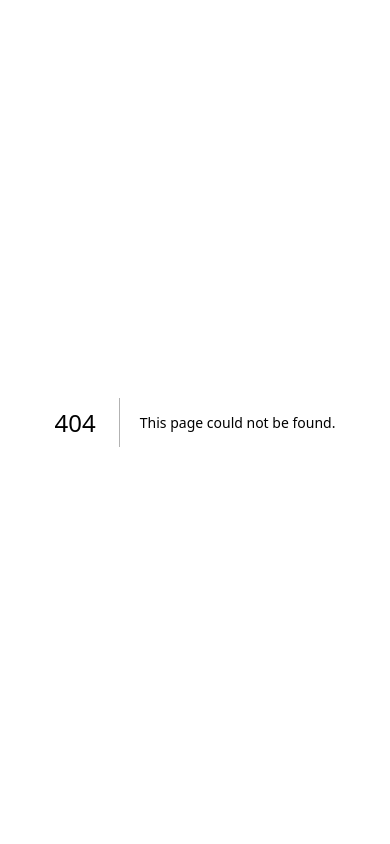
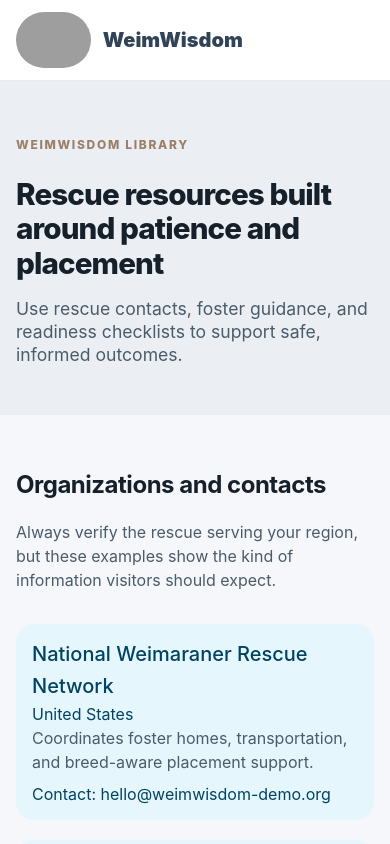
Before and after one commit to evilbeliver/weimwisdom, a Next.js app: page /rescue in a window 390 px wide. Before the commit this address had no page. Shown: the top 844 px of the page. Built offline with nearby package versions, Linux system fonts and the light colour scheme; grey boxes are pictures that could not be loaded; some icons are missing.

Commit message:
fixed styling to be more mobile friendly for heading sizes

```diff
--- a/src/components/PageHero.tsx
+++ b/src/components/PageHero.tsx
@@ -13,10 +13,10 @@ export function PageHero({ title, description }: PageHeroProps) {
           <Typography component="p" variant="overline" color="secondary.main" sx={{ letterSpacing: '0.14em', fontWeight: 800 }}>
             WeimWisdom library
           </Typography>
-          <Typography variant="h1" sx={{ fontSize: { xs: '2.75rem', md: '4rem' } }}>
+          <Typography variant="h1" sx={{ fontSize: { xs: '1.85rem', sm: '2.5rem', md: '4rem' } }}>
             {title}
           </Typography>
-          <Typography component="p" variant="h5" color="text.secondary">
+          <Typography component="p" variant="h5" color="text.secondary" sx={{ fontSize: { xs: '1.1rem', sm: '1.25rem', md: '1.5rem' } }}>
             {description}
           </Typography>
         </Stack>
--- a/src/components/SectionBlock.tsx
+++ b/src/components/SectionBlock.tsx
@@ -29,7 +29,7 @@ export function SectionBlock({
               {eyebrow}
             </Typography>
           ) : null}
-          <Typography variant="h2">{title}</Typography>
+          <Typography variant="h2" sx={{ fontSize: { xs: '1.5rem', sm: '2rem', md: '2.5rem' } }}>{title}</Typography>
           {Array.isArray(description) ? (
             <Stack spacing={2} maxWidth={760}>
               {description.map((paragraph, index) => (
--- a/src/pages/index.tsx
+++ b/src/pages/index.tsx
@@ -54,8 +54,8 @@ export default function HomePage() {
           <Grid container spacing={3}>
             <Grid size={{ xs: 12, md: 8 }}>
               <Stack spacing={2.5}>
-                <Typography variant="h2">Continue at your own Risk</Typography>
-                <Typography color="text.secondary">
+                <Typography variant="h2" sx={{ fontSize: { xs: '1.5rem', sm: '2rem', md: '2.5rem' } }}>Continue at your own Risk</Typography>
+                <Typography color="text.secondary" sx={{ fontSize: { xs: '1rem', sm: '1rem', md: '1.125rem' } }}>
                   I warned you, turn back now..progressing further will lead you futher down the weim rabbit hole, and you may never look at dogs the same way again. But if you&apos;re ready to embrace the chaos, click through to explore training tips, activities, rescue resources, and more to keep your Weimaraner happy and fulfilled.
                 </Typography>
                 <Stack direction={{ xs: 'column', sm: 'row' }} spacing={2}>
--- /dev/null
+++ b/src/pages/rescue.tsx
@@ -0,0 +1,33 @@
+import { Alert, Stack, Typography } from '@mui/material';
+import { PageHero } from '@/components/PageHero';
+import { SectionBlock } from '@/components/SectionBlock';
+import { SiteLayout } from '@/components/SiteLayout';
+import { fallbackMessage, rescueOrganizations } from '@/data/siteContent';
+
+export default function RescuePage() {
+  return (
+    <SiteLayout title="Rescue | WeimWisdom" description="Weimaraner rescue contacts and preparation resources.">
+      <PageHero
+        title="Rescue resources built around patience and placement"
+        description="Use rescue contacts, foster guidance, and readiness checklists to support safe, informed outcomes."
+      />
+      <SectionBlock
+        title="Organizations and contacts"
+        description="Always verify the rescue serving your region, but these examples show the kind of information visitors should expect."
+        hasContent={rescueOrganizations.length > 0}
+        fallback={fallbackMessage}
+      >
+        <Stack spacing={2.5}>
+          {rescueOrganizations.map((rescue) => (
+            <Alert key={rescue.organization} severity="info" icon={false}>
+              <Typography variant="h6">{rescue.organization}</Typography>
+              <Typography>{rescue.location}</Typography>
+              <Typography color="text.secondary">{rescue.description}</Typography>
+              <Typography sx={{ mt: 1 }}>Contact: {rescue.contact}</Typography>
+            </Alert>
+          ))}
+        </Stack>
+      </SectionBlock>
+    </SiteLayout>
+  );
+}
--- a/src/pages/training.tsx
+++ b/src/pages/training.tsx
@@ -38,10 +38,10 @@ export default function TrainingPage() {
         <Box sx={{ textAlign: 'center', py: 4 }}>
           <Stack spacing={3} alignItems="center">
             <YouTubeIcon sx={{ fontSize: 64, color: '#FF0000' }} />
-            <Typography variant="h3" gutterBottom>
+            <Typography variant="h3" gutterBottom sx={{ fontSize: { xs: '1.35rem', sm: '1.75rem', md: '2.25rem' } }}>
               Subscribe to our YouTube channel Balanced Leash for exclusive training content
             </Typography>
-            <Typography variant="body1" color="text.secondary" sx={{ maxWidth: 600 }}>
+            <Typography variant="body1" color="text.secondary" sx={{ maxWidth: 600, fontSize: { xs: '1rem', sm: '1rem', md: '1.125rem' } }}>
               Get access to step-by-step training videos, behavior tips, and expert guidance.
             </Typography>
             <Button
```
Also changed, not shown: src/pages/jobs.tsx (added, +24 -0 lines).
